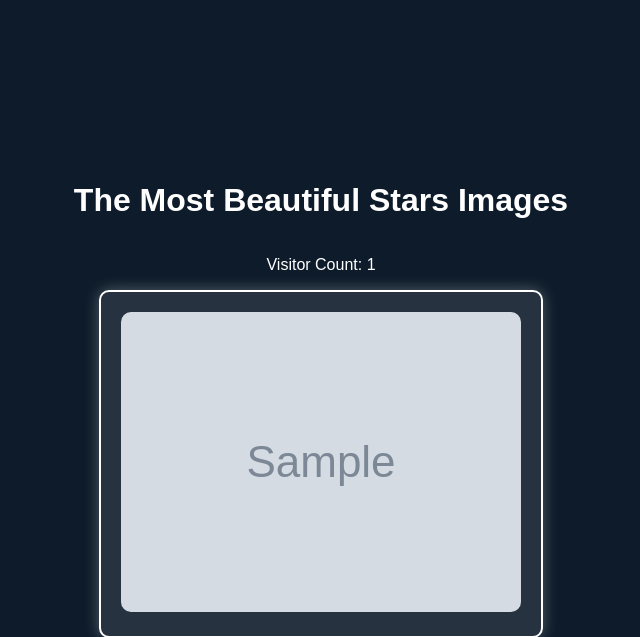
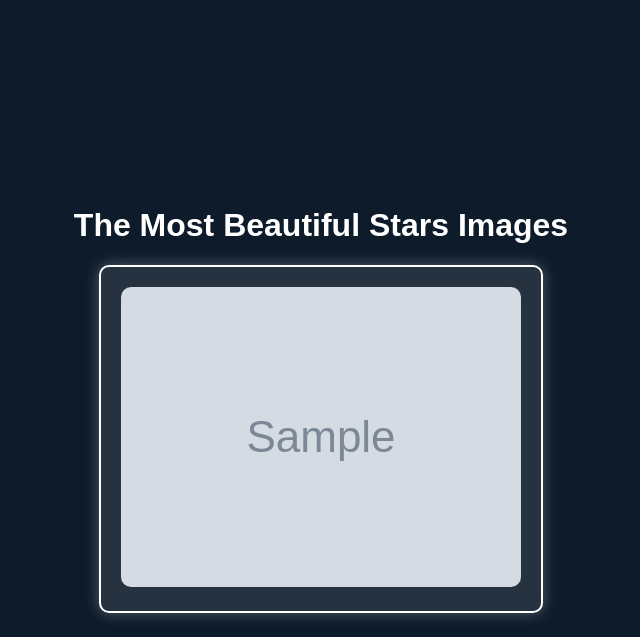
Before and after one commit to moshelederman/HELM-PROJECT, a Flask app: template app/templates/index.html in a window 1280 px wide. Shown: the top 637 px of the page, without its empty margins (319-959 px from the left). Run offline with Flask 3, Linux system fonts and the light colour scheme; the template is opened without the code that fills it: most values are stand-ins (such as "Sample title", 1, 10 or a date in 2020); grey boxes marked "Sample" are stand-in pictures.

Commit message:
delete <p>Visitor Count: {{ visit_count }}</p> from index.html

```diff
--- a/app/templates/index.html
+++ b/app/templates/index.html
@@ -41,7 +41,6 @@
 <body>
     <div class="container">
         <h1>The Most Beautiful Stars Images</h1>
-        <p>Visitor Count: {{ visit_count }}</p>
         <div class="image-container">
             {% if image_url %}
                 <img src="{{ image_url }}" alt="Random Image">
```
